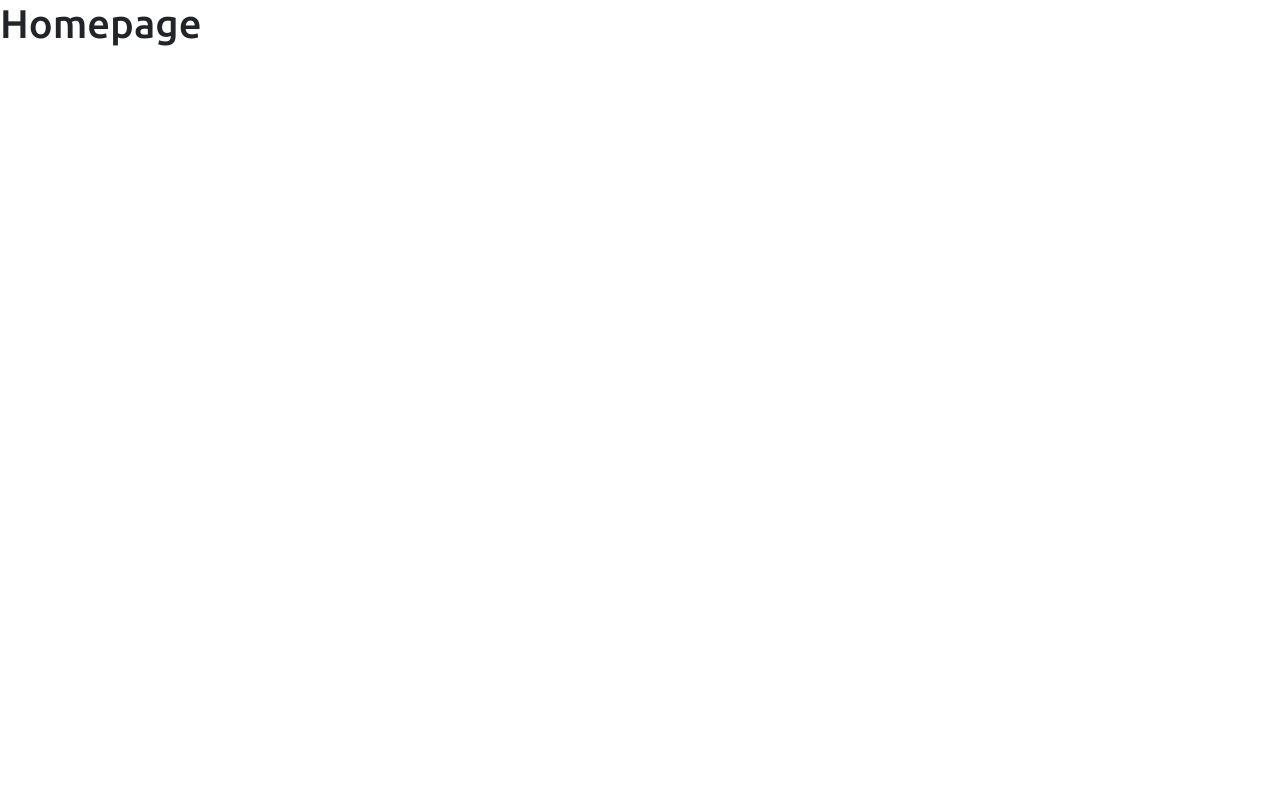
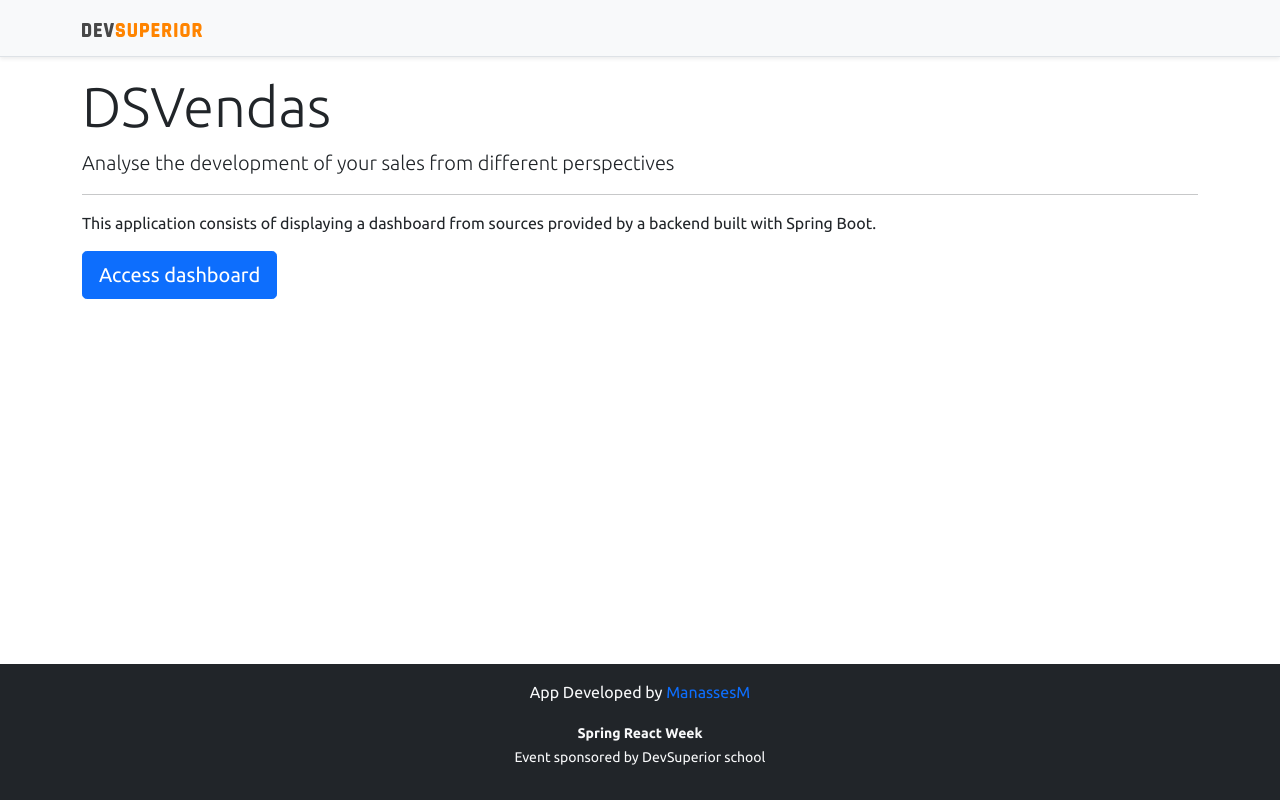
Before and after one commit to ManassesM/project-sds5, a React (Create React App) app in the folder frontend/: page / in a window 1280 px wide. Built offline with nearby package versions, Linux system fonts and the light colour scheme.

Commit message:
Home, navigation

```diff
--- a/frontend/src/components/NavBar/index.tsx
+++ b/frontend/src/components/NavBar/index.tsx
@@ -1,15 +1,18 @@
-import ImgDsDark from 'assets/img/ds-dark.svg';
+import ImgDsDark from 'assets/img/ds-dark.svg'
+import { Link } from 'react-router-dom'
 
 const NavBar = () => {
-  return (
-    <div className="d-flex flex-column flex-md-row align-items-center p-3 px-md-4 mb-3 bg-light border-bottom shadow-sm">
-      <div className="container">
-        <nav className="my-2 my-md-0 mr-md-3">
-          <img src={ImgDsDark} alt="DevSuperior" width="120"/>
-        </nav>
-      </div>
-    </div>
-  )
+	return (
+		<div className='d-flex flex-column flex-md-row align-items-center p-3 px-md-4 mb-3 bg-light border-bottom shadow-sm'>
+			<div className='container'>
+				<nav className='my-2 my-md-0 mr-md-3'>
+					<Link to='/'>
+						<img src={ImgDsDark} alt='DevSuperior' width='120' />
+					</Link>
+				</nav>
+			</div>
+		</div>
+	)
 }
 
-export default NavBar;
+export default NavBar
--- a/frontend/src/pages/Home/index.tsx
+++ b/frontend/src/pages/Home/index.tsx
@@ -1,7 +1,26 @@
+import Footer from 'components/Footer'
+import NavBar from 'components/NavBar'
+import { Link } from 'react-router-dom'
+
 const Home = () => {
 	return (
-    <h1>Homepage</h1>
-  )
+		<>
+			<NavBar />
+			<div className='container'>
+				<h1 className='display-4'>DSVendas</h1>
+				<p className='lead'>
+					Analyse the development of your sales from different perspectives
+				</p>
+				<hr />
+				<p>
+					This application consists of displaying a dashboard from sources
+					provided by a backend built with Spring Boot.
+				</p>
+				<Link to='/dashboard' className="btn btn-primary btn-lg">Access dashboard</Link>
+			</div>
+			<Footer />
+		</>
+	)
 }
 
 export default Home
```
